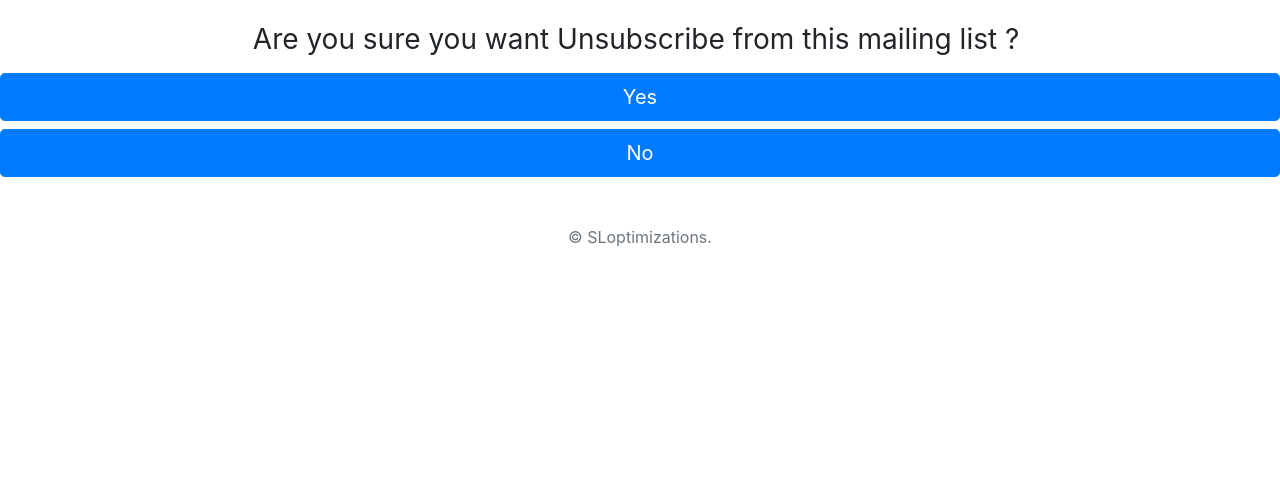
After one commit to SLoptimizations/MarketingSystem, a Django app: page /unsubscribe/1/ in a window 1280 px wide. The commit adds this page. Shown: the part 301-800 px from the top of the page. Run offline with Django 3.2, Linux system fonts and the light colour scheme; parts of the project's set-up code (start-up, migrations or seed data) failed here and were passed over; some libraries are stand-ins or nearby versions.

Commit message:
Added unsubscribe process

```diff
--- a/MarketingSystem/settings.py
+++ b/MarketingSystem/settings.py
@@ -129,6 +129,11 @@ USE_TZ = True
 # https://docs.djangoproject.com/en/3.0/howto/static-files/
 
 STATIC_URL = '/static/'
+STATICFILES_DIRS = [
+    os.path.join(BASE_DIR, "static"),
+    os.path.join(BASE_DIR, "mailing/static/"),
+    # 'mailing/static',
+]
 
 # Email info
 EMAIL_BACKEND = 'django.core.mail.backends.smtp.EmailBackend'
--- a/mailing/funcs/funcs.py
+++ b/mailing/funcs/funcs.py
@@ -10,7 +10,7 @@ import pytracking
 from pytracking.html import adapt_html
 
 
-main_site = 'https://6f4ca8b1d675.ngrok.io/'
+main_site = ' https://15135e24bb9c.ngrok.io/'
 
 
 
@@ -87,6 +87,9 @@ def send_mass_html_mail(datatuple, context=None, fail_silently=False, user=None,
                                              sender,
                                              [email_adr],
                                              headers=headers)
+            if context is None:
+                context = {}
+            context['pk'] = pk
 
             html_content = get_template(f"{email.html}.html").render(context=context)
             html_email_text = "..."
--- a/mailing/funcs/main.py
+++ b/mailing/funcs/main.py
@@ -6,7 +6,7 @@ import schedule
 #
 
 def main():
-    schedule.every().day.at("00:00").do(bedtime)
+    schedule.every().day.at("09:00").do(send_emails())
     print("i")
 
 if __name__ == "__main__":
--- a/mailing/templates/email_1.html
+++ b/mailing/templates/email_1.html
@@ -1,3 +1,4 @@
+{#{% extends 'email_base.html' %}#}
 <!DOCTYPE html>
 <html lang="en">
 <head>
@@ -12,6 +13,8 @@
 {#    <img src="{% url 'mailing:pixel' pixel=pix_id %}" alt="">#}
     <a href="https://www.google.co.il/">link text</a>
     <p>with pixel {{ pix_id }}</p>
+{#    {% block unsubscribe %}{% endblock %}#}
+<a href={% url 'mailing:unsubscribe' subscriber_pk=pk %}>Unsubscribe</a>
 
 </body>
 </html>
--- /dev/null
+++ b/mailing/templates/unsubscribe.html
@@ -0,0 +1,31 @@
+<!doctype html>
+<html lang="en">
+	<head>
+		<meta charset="utf-8">
+		<meta http-equiv="X-UA-Compatible" content="IE=edge">
+		<meta name="viewport" content="width=device-width, initial-scale=1, shrink-to-fit=no">
+		<meta name="description" content="">
+		<meta name="author" content="">
+		<title>SLop.-Unsubscribe</title>
+		<!-- Bootstrap core CSS -->
+		<link href="../../static/bootstrap/css/bootstrap.css" rel="stylesheet">
+		<!-- Custom styles for this template -->
+		<link href="/static/mailing/sign-in.css" rel="stylesheet">
+	</head>
+	<body class="text-center">
+		<form class="form-signin" method="post">{% csrf_token %}
+			<img class="mb-4" src="https://res.cloudinary.com/slop/image/upload/v1591707485/SLop._pq6jak.png" alt="" width="300" height="300">
+			<h1 class="h3 mb-3 font-weight-normal">Are you sure you want Unsubscribe from this mailing list ?&nbsp;</h1>
+			<h1 class="h3 mb-3 font-weight-normal"></h1>
+			<button class="btn btn-lg btn-primary btn-block" type="submit" name="yes" value="yes&value">Yes</button>
+			<button class="btn btn-lg btn-primary btn-block" type="submit" name="no" value="no&value">No</button>
+			<p class="mt-5 mb-3 text-muted">© SLoptimizations.</p>
+		</form>
+		<!-- Bootstrap core JavaScript
+    ================================================== -->
+		<!-- Placed at the end of the document so the pages load faster -->
+		<script src="../../static/assets/js/jquery.min.js"></script>
+		<script src="../../static/assets/js/popper.js"></script>
+		<script src="../../static/bootstrap/js/bootstrap.min.js"></script>
+	</body>
+</html>
--- a/mailing/urls.py
+++ b/mailing/urls.py
@@ -14,5 +14,6 @@ urlpatterns = [
     # path('pixel/click/', views.MyOpenTrackingView.as_view(), name='pixel'),
     path('pixel/webhook/', views.PixelView.as_view(), name='pixel_webhook'),
     path('thanks/', views.thanks_view, name='thanks'),
+    path('unsubscribe/<subscriber_pk>/', views.UnsubscribeView.as_view(), name='unsubscribe'),
     path('<str:campaign_pk>/', views.RegistrationView.as_view(), name='register'),
 ]
--- a/mailing/views.py
+++ b/mailing/views.py
@@ -162,3 +162,22 @@ class MyClickTrackingView(ClickTrackingView):
         # settings. You can return your own Configuration object here if
         # you do not want to use Django settings.
         return Configuration()
+
+
+class UnsubscribeView(View):
+
+    def get(self, request, *args, **kwargs):
+        return render(request, 'unsubscribe.html')
+
+    def post(self, request, *args, **kwargs):
+        data = request.POST
+        if data.get('yes'):
+            subscriber = Subscriber.objects.get(pk=kwargs['subscriber_pk'])
+            subscriber.unsubscribe = '1'
+            subscriber.save()
+            text = "You are now unsubscribed."
+
+        else:
+            text = "You are still subscribed. have a grate day! "
+
+        return render(request, 'unsubscribe_thanks.html', context={'text': text})
```
Also changed, not shown: mailing/templates/email_base.html (added, +13 -0 lines), mailing/templates/unsubscribe_thanks.html (added, +28 -0 lines).
